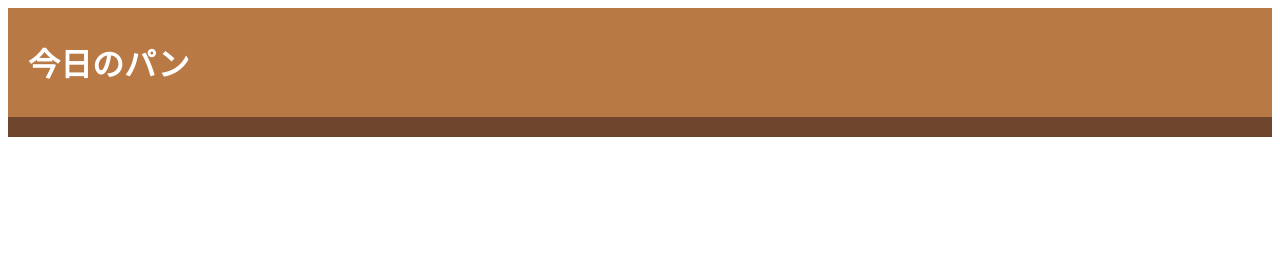
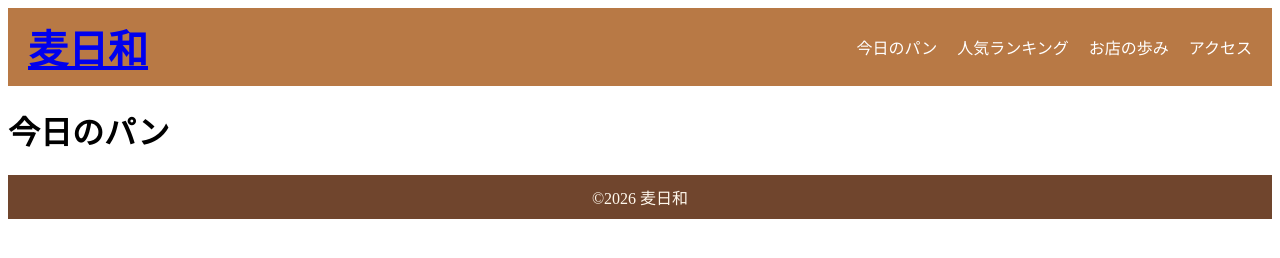
Before and after one commit to OnoderaYuuma/team-bread, a plain HTML site: page todays-bread.html in a window 1280 px wide. Drawn offline with Linux system fonts and the light colour scheme.

Commit message:
共通ヘッダー・フッターを読み込み生成

```diff
--- a/todays-bread.html
+++ b/todays-bread.html
@@ -8,13 +8,22 @@
 </head>
 <body>
     <header>
-        <h1>今日のパン</h1>
+        <a href="/index.html" id="top-logo">麦日和</a>
+            <nav id="header-nav">
+                <ul id="">
+                    <li><a href="/today-bread.html">今日のパン</a></li>
+                    <li><a href="/ranking.html">人気ランキング</a></li>
+                    <li><a href="/history.html">お店の歩み</a></li>
+                    <li><a href="/access.html">アクセス</a></li>
+                </ul>
+            </nav>
     </header>
     <main>
+        <h1>今日のパン</h1>
 
     </main>
     <footer>
-
+        &copy;2026 麦日和
     </footer>
 </body>
 </html>
```
